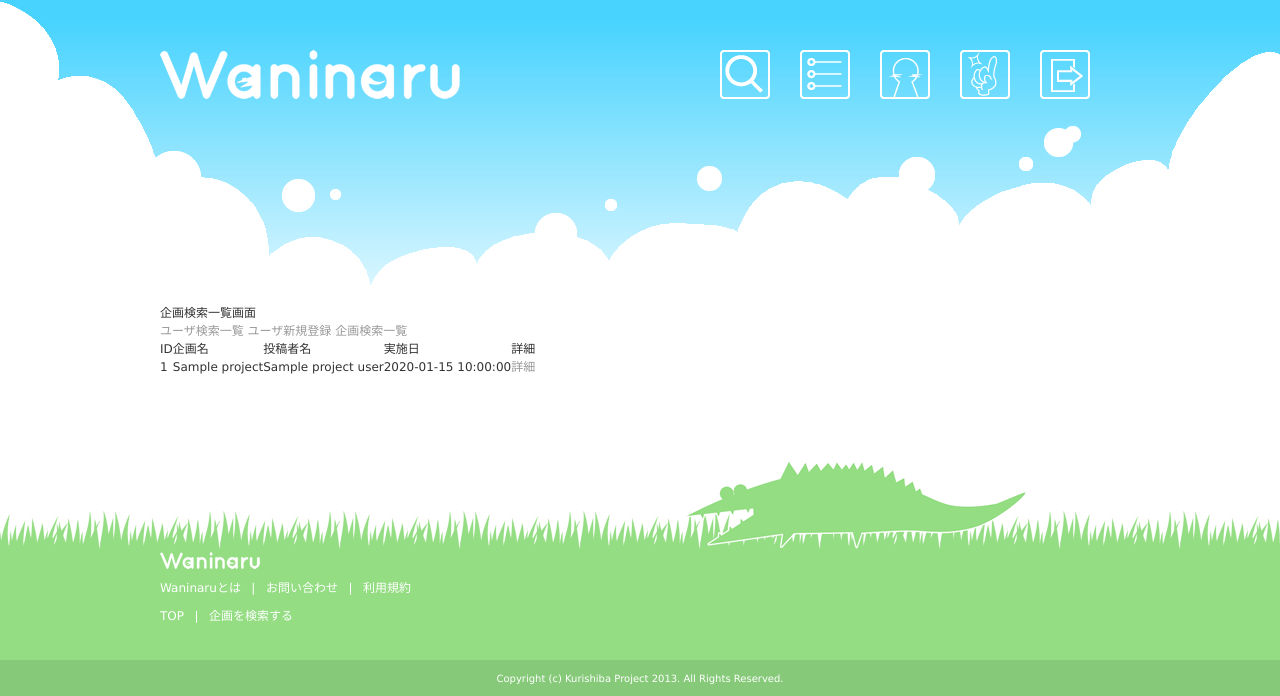
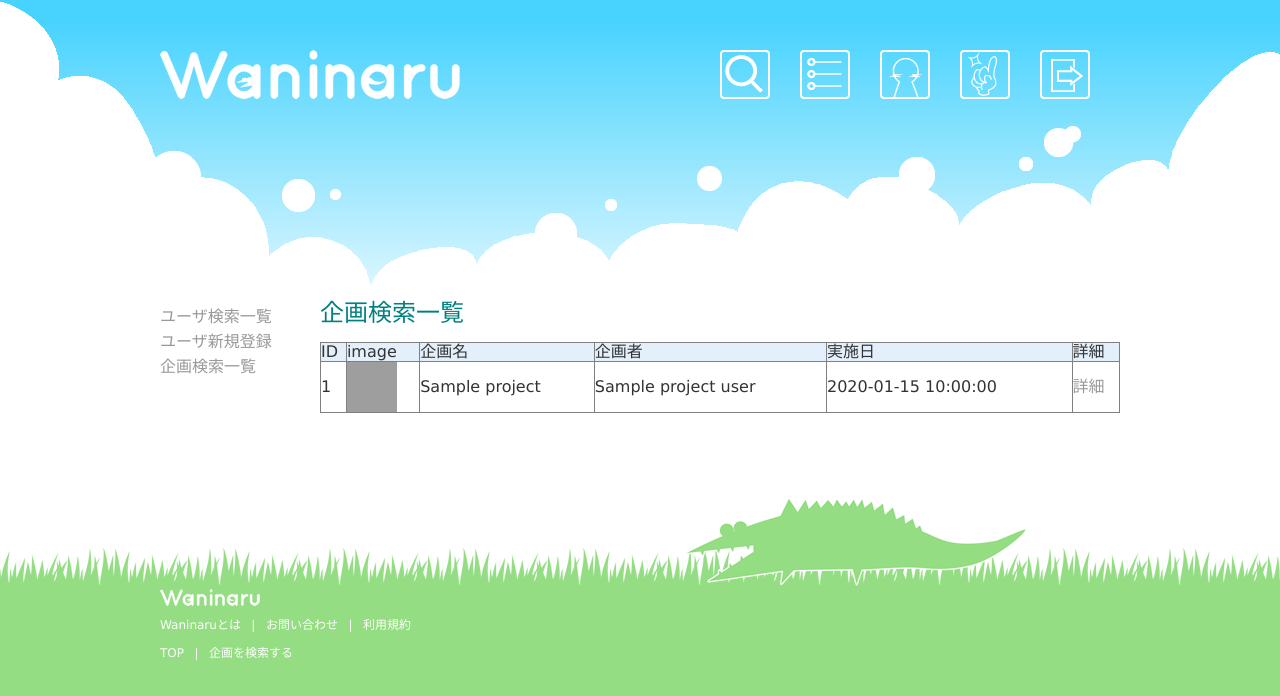
Before and after one commit to 223tudumi/waninaru, a CakePHP app: the page made by app/View/Projects/admin_index.ctp in a window 1280 px wide. Shown: the top 696 px of the page. Run offline with PHP 8.4 and a stand-in for CakePHP, Linux system fonts and the light colour scheme; the template is opened without the code that fills it: most values are stand-ins (such as "Sample title", 1, 10 or a date in 2020); data that the repository does not hold is empty; some libraries are stand-ins or nearby versions; grey boxes are pictures that could not be loaded.

Commit message:
allコミット

```diff
--- a/app/View/Projects/admin_index.ctp
+++ b/app/View/Projects/admin_index.ctp
@@ -1,27 +1,30 @@
-<h2>企画検索一覧画面</h2>
-<div>
-	<?php echo $this->Html->link('ユーザ検索一覧' , array('controller'=>'users' , 'action'=>'admin_index') ) ?>
-	<?php echo $this->Html->link('ユーザ新規登録' , array('controller'=>'users' , 'action'=>'admin_userRegist') ) ?>
-	<?php echo $this->Html->link('企画検索一覧' , array('controller'=>'projects' , 'action'=>'admin_index') ) ?>
+<div id="kkk_container" class="clearfix">
+	<div id="g1">
+		<div id="title" class="clearfix">
+			<h1>企画検索一覧</h1>
 		</div>
-<table>
-	<tr>
-		<th>ID</th>
-		<th>企画名</th>
-		<th>投稿者名</th>
-		<th>実施日</th>
-		<th>詳細</th>
-	</tr>
+		<font size="3">
+			<TABLE width="100%" height="50" border="1">
+				<TR bgcolor="#e3f0fb">
+					<TH align="left">ID</TH>
+					<TH align="left">image</TH>
+					<TH align="left">企画名</TH>
+					<TH align="left">企画者</TH>
+					<TH align="left">実施日</TH>
+					<TH align="left">詳細</TH>
+				</TR>
 				<?php foreach ($projects as $project) : ?>
-		<tr>
+					<TR>
 						<td><?php echo h($project['Project']['id']); ?></td>
+						<td><?php echo $this->Html->image("projects/".$project['Project']['image_file_name'],array('alt' =>$project['Project']['image_file_name'],'width'=>'50','height'=>'50')); ?></td>
 						<td><?php echo h($project['Project']['project_name']); ?></td>
 						<td><?php foreach ($project['projectUser'] as $producer){ echo h($producer['real_name']); } ?></td>
 						<td><?php echo h($project['Project']['active_date']); ?></td>
 						<td><?php echo $this->Html->link('詳細','/admin/projects/projectDetail/'.$project['Project']['id']); ?></td>
-		</tr>
+					</TR>
 				<?php endforeach; ?>
-</table>
-<?php
-	echo $this->paginator->numbers();
-?>
+			</TABLE>
+		</font>
+	</div>
+	<?php echo $this->element('admin_menu'); ?>
+</div>
```
Also changed, not shown: 6 other files. Lines whose indentation alone changed are shown as unchanged.
